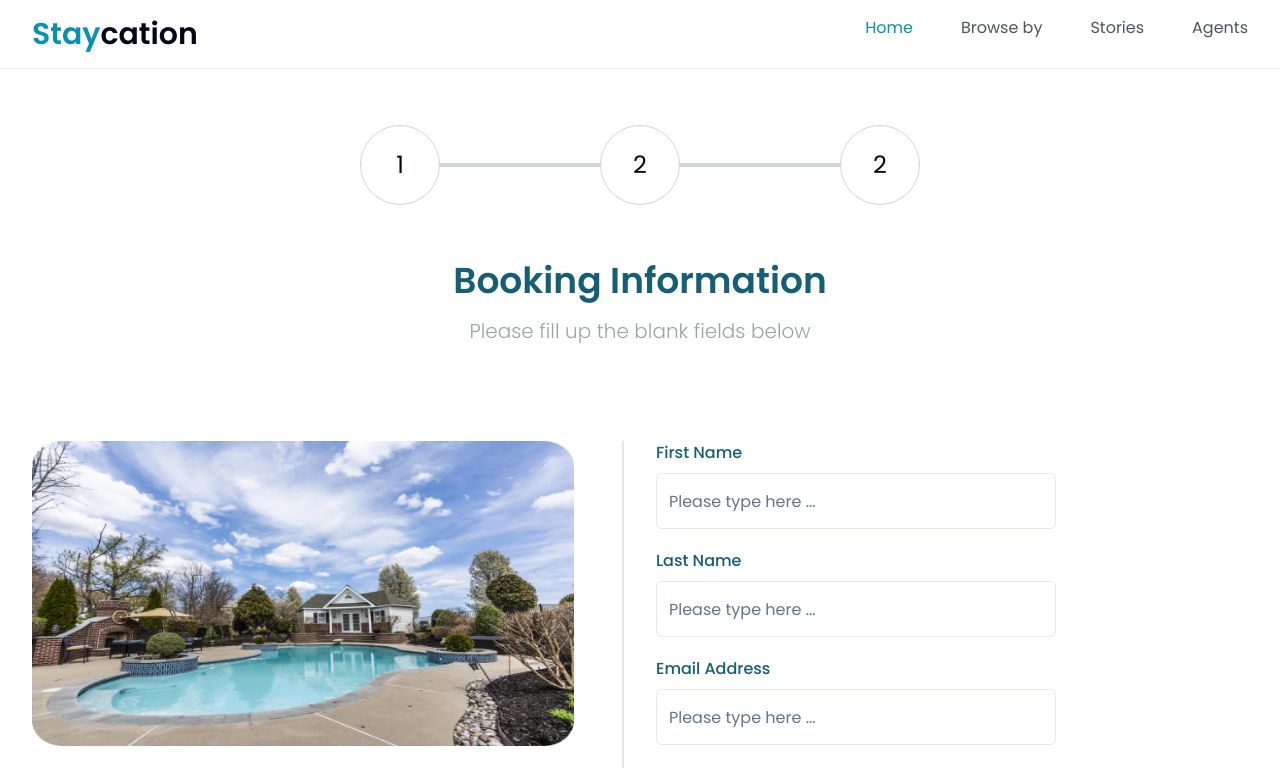
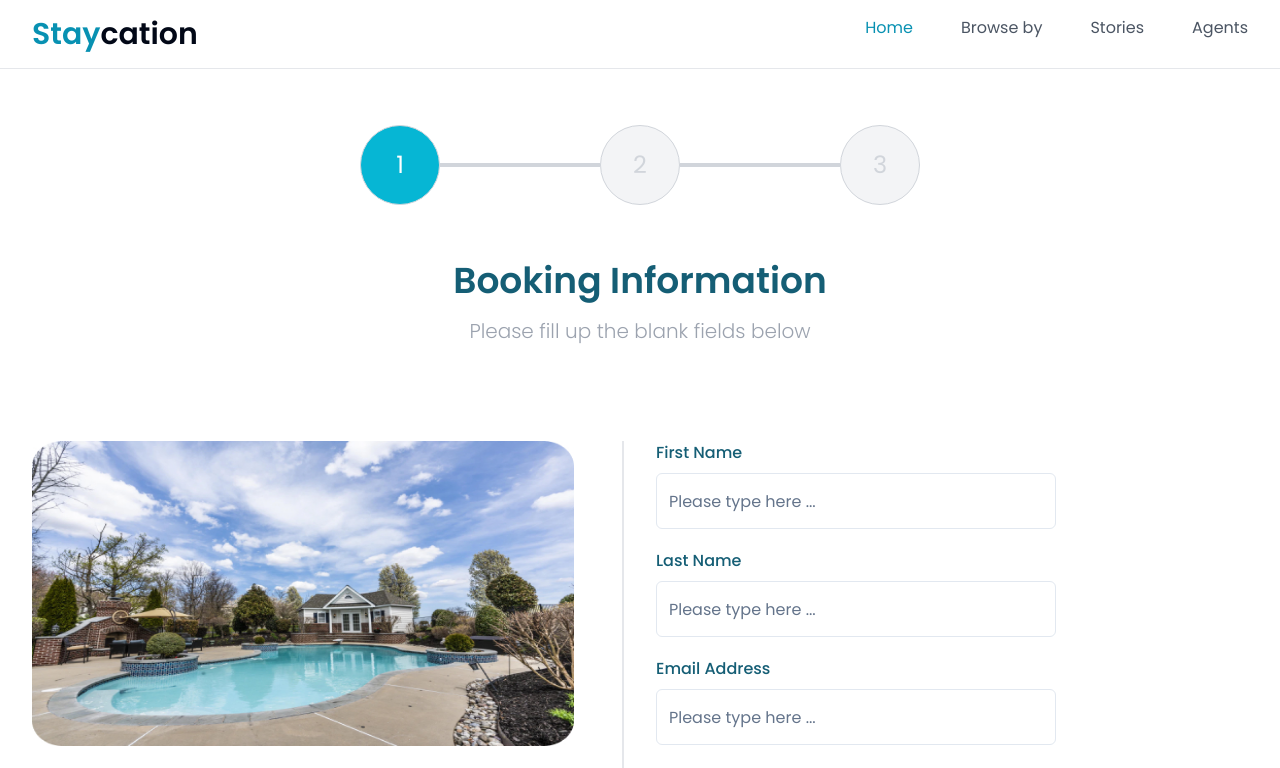
Before and after one commit to DikoMahendraa/staycation-landing-page, a Next.js app: page /booking/1 in a window 1280 px wide. Shown: the top 768 px of the page. Built offline with nearby package versions, Linux system fonts and the light colour scheme.

Commit message:
fix: styling step payment

```diff
--- a/src/components/molecules/headers/HeaderBookingStep.tsx
+++ b/src/components/molecules/headers/HeaderBookingStep.tsx
@@ -1,4 +1,5 @@
 import React from "react";
+import { twMerge } from "tailwind-merge";
 
 type TLabelHeader = {
   description?: string;
@@ -16,20 +17,37 @@ export const LabelHeader = ({ label, description }: TLabelHeader) => {
   );
 };
 
-export default function HeaderBookingStep() {
+export default function HeaderBookingStep({
+  step,
+  currentStep,
+}: {
+  currentStep: number;
+  step: number;
+}) {
   return (
     <div className="flex justify-center items-center mt-14">
-      <div className="w-20 h-20 rounded-full border border-gray-300 p-2 flex justify-center items-center">
-        <p className="text-2xl">1</p>
-      </div>
-      <div className="h-1 w-40 bg-gray-300" />
-      <div className="w-20 h-20 rounded-full border border-gray-300 p-2 flex justify-center items-center">
-        <p className="text-2xl">2</p>
-      </div>
-      <div className="h-1 w-40 bg-gray-300" />
-      <div className="w-20 h-20 rounded-full border border-gray-300 p-2 flex justify-center items-center">
-        <p className="text-2xl">2</p>
-      </div>
+      {[...Array(step)].map((item, index) => (
+        <>
+          <div
+            className={twMerge(
+              "w-20 h-20 rounded-full border border-gray-300 p-2 flex justify-center items-center",
+              currentStep >= index
+                ? "bg-cyan-500 text-white"
+                : "bg-gray-100 text-gray-300"
+            )}
+          >
+            <p className="text-2xl">{index + 1}</p>
+          </div>
+          {!(index + 1 === step) && (
+            <div
+              className={twMerge(
+                "h-1 w-40",
+                currentStep <= index ? "bg-gray-300" : "bg-cyan-500"
+              )}
+            />
+          )}
+        </>
+      ))}
     </div>
   );
 }
--- a/src/components/molecules/steps/Step1.tsx
+++ b/src/components/molecules/steps/Step1.tsx
@@ -5,6 +5,7 @@ import { LabelHeader } from "../headers/HeaderBookingStep";
 import { Button } from "@/components/atoms/Button";
 import { useSetAtom } from "jotai";
 import { step } from "@/components/pages/BookingDestination";
+import Link from "next/link";
 
 export default function Step1() {
   const setStep = useSetAtom(step);
@@ -72,9 +73,11 @@ export default function Step1() {
             Continue to Book
           </Button>
 
-          <Button size="lg" className="bg-gray-200 text-base w-full">
-            Cancel
-          </Button>
+          <Link href="/xyc-2xs2-mkl29-xnj361-z182">
+            <Button size="lg" className="bg-gray-200 text-base w-full">
+              Cancel
+            </Button>
+          </Link>
         </div>
       </div>
     </>
--- a/src/components/pages/BookingDestination.tsx
+++ b/src/components/pages/BookingDestination.tsx
@@ -26,7 +26,7 @@ export default function BookingDestination() {
 
   return (
     <main className="container mx-auto">
-      <HeaderBookingStep />
+      <HeaderBookingStep step={3} currentStep={_step} />
       {switchStep()}
     </main>
   );
```
Also changed, not shown: src/app/globals.css (indentation only).
